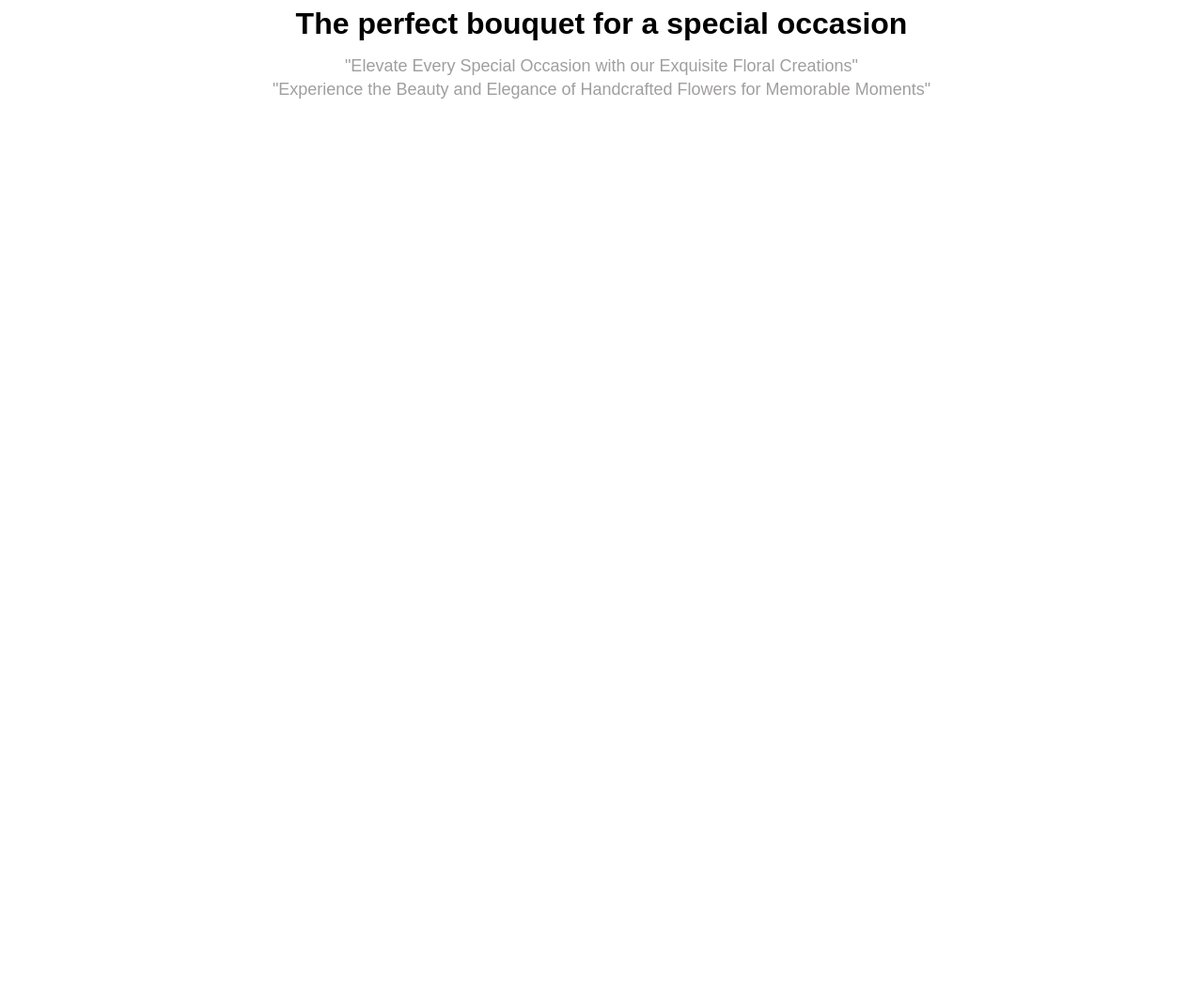
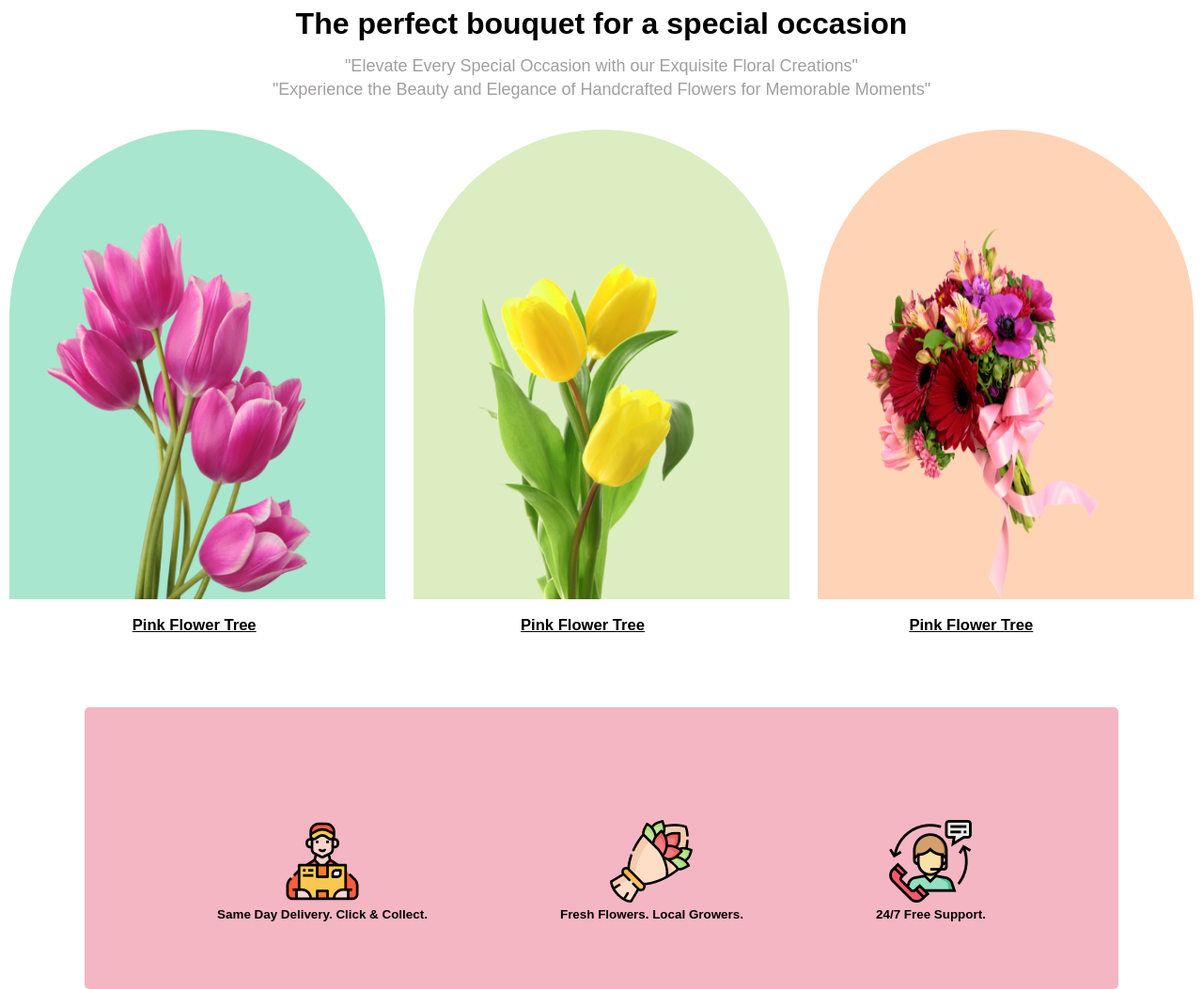
Before and after one commit to imdedar/Ph_8_Assignment-01, a plain HTML site: page index.html in a window 1280 px wide. Shown: the part 797-1850 px from the top of the page at 94% size. Before the commit the page ends 1500 px from the top, so only its background shows below. Drawn offline with Linux system fonts and the light colour scheme.

Commit message:
features completed

```diff
--- a/index.html
+++ b/index.html
@@ -30,6 +30,42 @@
                 "Experience the Beauty and Elegance of Handcrafted Flowers for Memorable Moments"</p>
         </div>
     </div>
+    <div class="cards">
+        <div class="feature-img1">
+            <img class="pink-1" src="Flower Asset/pngwing 6.png" alt="">
+        </div>
+        <div class="feature-img2">
+            <img class="pink-2" src="Flower Asset/pngwing 7.png" alt="">
+        </div>
+        <div class="feature-img3">
+            <img class="pink-3" src="Flower Asset/pngwing 5.png" alt="">
+        </div>
+
+    </div>
+    <div class="features-text">
+        <h5>Pink Flower Tree</h5>
+        <h5>Pink Flower Tree</h5>
+        <h5>Pink Flower Tree</h5>
+    </div>
    </div>
+
+    <section class="customer">
+        <div class="contact-area">
+            <div class="delivery">
+                <img src="Flower Asset/Group 57.png" alt="">
+                <h6>Same Day Delivery. Click & Collect.</h6>
+            </div>
+            <div class="delivery">
+                <img src="Flower Asset/Group 58.png" alt="">
+                <h6>Fresh Flowers. Local Growers.</h6>
+            </div>
+            <div class="delivery">
+                <img src="Flower Asset/Group 59.png" alt="">
+                <h6>24/7 Free Support.</h6>
+            </div>
+        </div>
+    </section>
+
+
 </body>
 </html>
--- a/style.css
+++ b/style.css
@@ -22,23 +22,23 @@ body {
   background-color: #f4b6c2;
 }
 
-.main-heading{
+.main-heading {
   width: 50%;
 }
 
-.header-title{
+.header-title {
   font-size: 50px;
   line-height: 1.2;
   margin-bottom: 20px;
 }
 
-.header-description{
+.header-description {
   width: 70%;
   font-family: cursive;
   font-size: 20px;
 }
 
-.btn-primary{
+.btn-primary {
   /* background-color: #4CAF50; */
   background-color: #851e3e;
   border: none;
@@ -51,24 +51,86 @@ body {
   margin-top: 20px;
 }
 
-.main-flower{
+.main-flower {
   height: 690px;
   margin-top: 10px;
 }
 
 /* features style */
 
-.features{
+.features {
   margin-top: 100px;
 }
-.feature-title{
+.feature-title {
   text-align: center;
   line-height: 1.4;
 }
 
-.feature-title> p{
+.feature-title > p {
   padding-top: 10px;
   font-size: 18px;
   color: #a19e9e;
+}
+
+.cards {
+  margin-top: 30px;
+  display: flex;
+  align-items: center;
+  justify-content: center;
+  gap: 30px;
+}
+
+.feature-img1, .feature-img2, .feature-img3 {
+  width: 400px;
+  height: 500px;
+  border-radius: 300px 300px 0px 0px;
 
 }
+
+.feature-img1{
+    background-color: #a8e6cf;
+}
+.feature-img2{
+    background-color: #dcedc1;
+}
+.feature-img3{
+    background-color:  #ffd3b6;
+}
+
+.pink-1, .pink-2, .pink-3{
+    padding: 100px 40px;
+    width: 280px;
+    height: 400px;
+}
+
+.features-text{
+    display: flex;
+    justify-content: space-around;
+    align-items: center;
+    text-decoration: underline;
+    margin-top: 18px;
+    padding-right: 40px;
+    text-align: center;
+    font-size: 20px;
+
+}
+
+.customer{
+width: 1100px;
+height: 300px;
+background-color: #f4b6c2;
+margin: 0 auto;
+margin-top: 50px;
+border-radius: 5px;
+}
+
+.contact-area{
+   display: flex;
+   justify-content: space-evenly;
+   text-align: center;
+   padding-top: 120px;
+}
+
+.delivery{
+    font-size: 20px;
+}
```
Lines whose indentation alone changed are shown as unchanged.
